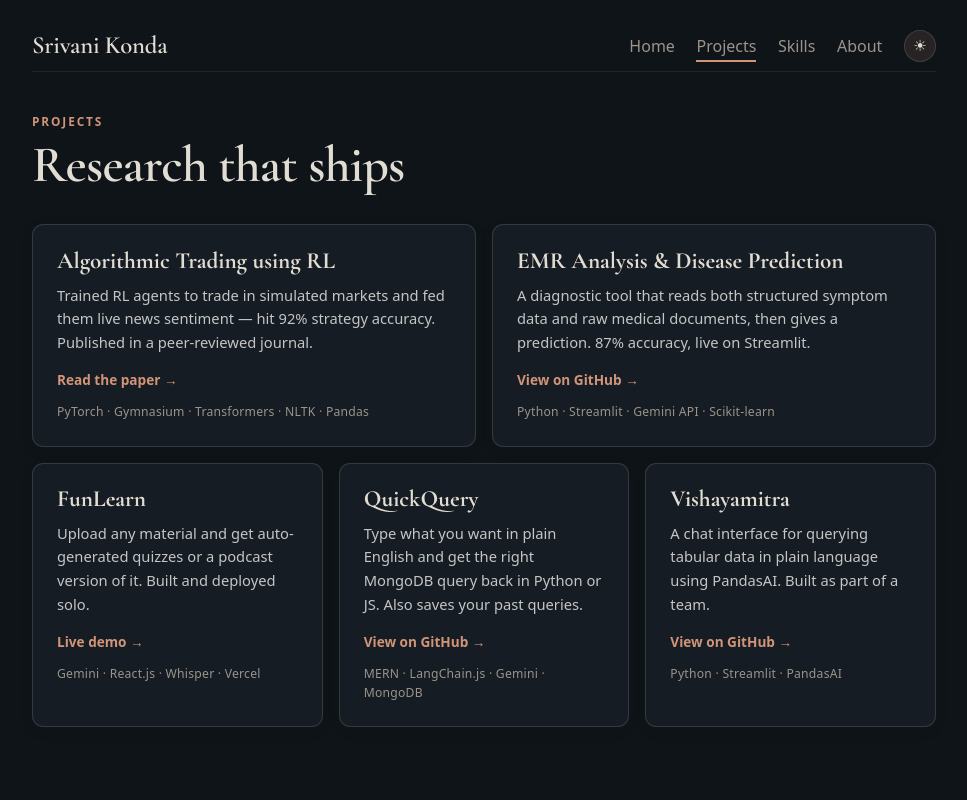
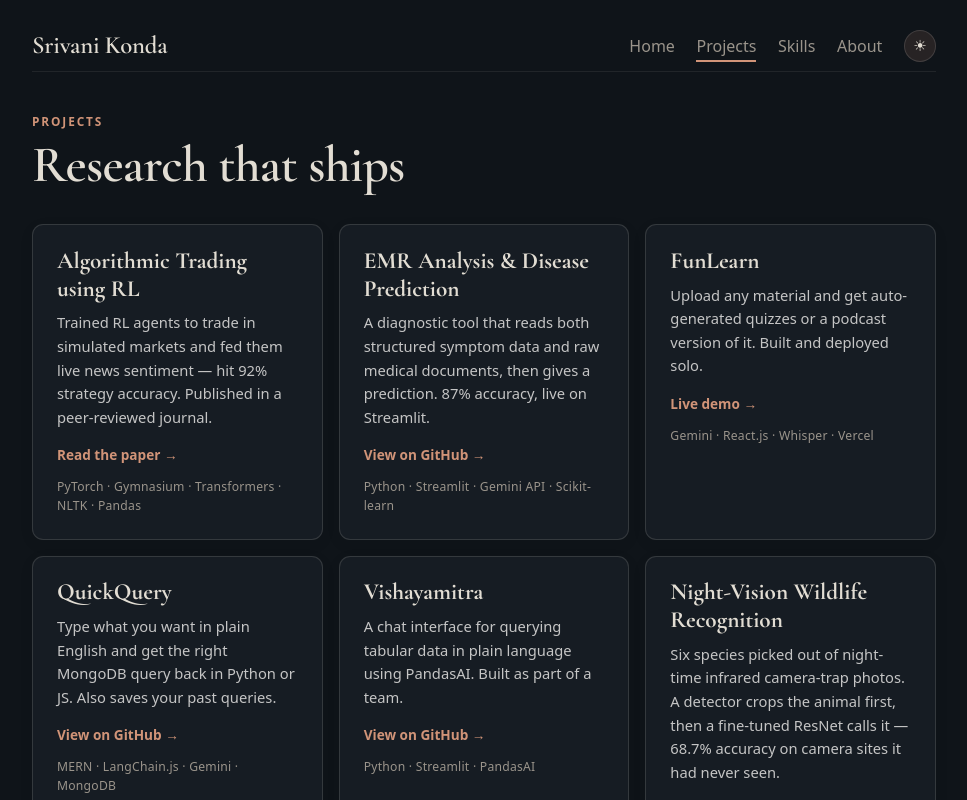
Before and after one commit to srivanik8/portfolio, a React (Vite) app: page / in a window 1280 px wide. Both pictures are taken after a click on the button "All projects ↗". Shown: the top 800 px of the page, without its empty margins (156-1123 px from the left). Built offline with nearby package versions, Linux system fonts and the light colour scheme; a web font is replaced by a local one.

Commit message:
lay the projects page out as two rows of three

```diff
--- a/src/App.tsx
+++ b/src/App.tsx
@@ -291,13 +291,13 @@
         <h1 style={{ margin: 0, fontFamily: "'Cormorant Garamond', Georgia, serif", fontSize: "clamp(2.4rem, 5vw, 3.2rem)", fontWeight: 600, lineHeight: 1.04, letterSpacing: "-0.015em", color: "var(--ink)" }}>Research that ships</h1>
       </header>
 
-      {/* Row 1: 2 cards — responsive via .pf-grid-2 (1 col mobile, 2 tablet+) */}
-      <div className="pf-grid-2" style={{ gap: "1rem", marginBottom: "1rem" }}>
-        {projects.slice(0, 2).map((p) => <ProjectCard key={p.name} p={p} />)}
+      {/* Row 1: first 3 — responsive via .pf-grid-3 (1 col mobile, 2 tablet, 3 desktop) */}
+      <div className="pf-grid-3" style={{ gap: "1rem", marginBottom: "1rem" }}>
+        {projects.slice(0, 3).map((p) => <ProjectCard key={p.name} p={p} />)}
       </div>
-      {/* Row 2: 3 cards — responsive via .pf-grid-3 (1 col mobile, 2 tablet, 3 desktop) */}
+      {/* Row 2: the rest, same grid so the rows line up */}
       <div className="pf-grid-3" style={{ gap: "1rem" }}>
-        {projects.slice(2, 5).map((p) => <ProjectCard key={p.name} p={p} />)}
+        {projects.slice(3).map((p) => <ProjectCard key={p.name} p={p} />)}
       </div>
     </div>
   );
```
